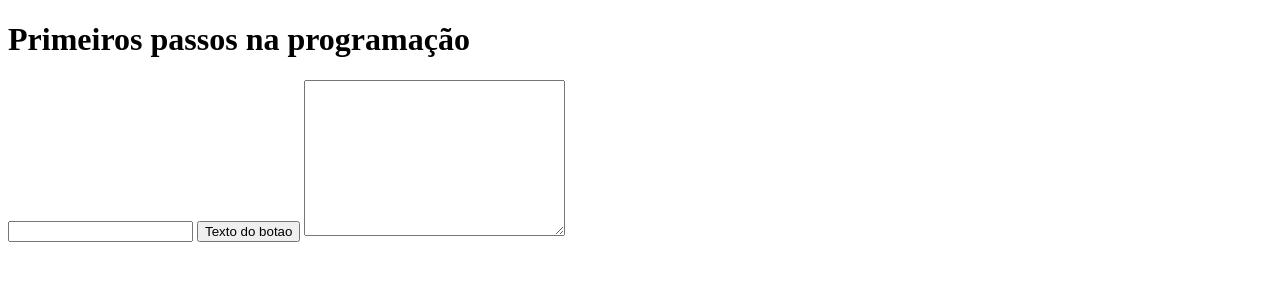
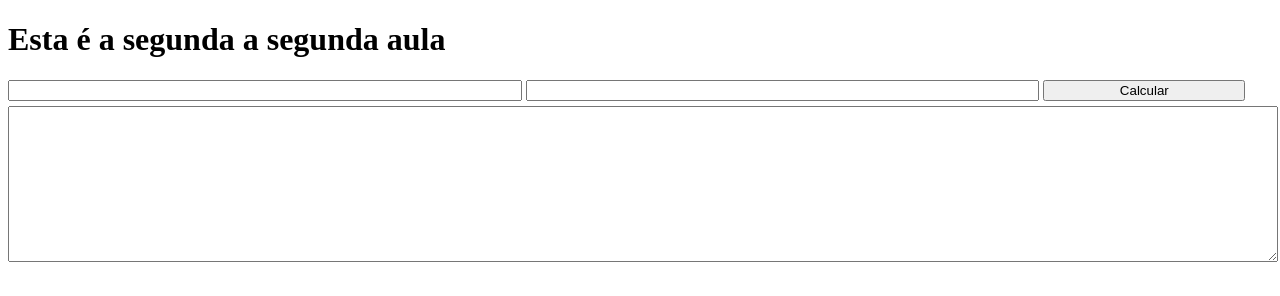
Before and after one commit to marcelocesards/cursoProgramacao, a plain HTML site: page public/index.html in a window 1280 px wide. Drawn offline with Linux system fonts and the light colour scheme.

Commit message:
Iniciando aula de calculos numéricos

```diff
--- /dev/null
+++ b/public/index.css
@@ -0,0 +1,12 @@
+textarea{
+    margin-top:5px;
+    width: 100%;
+}
+
+input {
+    width: 40%;
+}
+
+button {
+    width: 16%;
+}
--- a/public/index.html
+++ b/public/index.html
@@ -2,15 +2,19 @@
 <html lang="en">
 
 <head>
+    <link rel="stylesheet" href="index.css">
     <meta charset="UTF-8">
     <meta name="viewport" content="width=device-width, initial-scale=1.0">
     <title>Document</title>
 </head>
 
 <body>
-    <H1>Primeiros passos na programação</H1>
-    <input type="text" id="inputTexto">
-    <button id="botao">Texto do botao</button>
+    <H1>Esta é a segunda a segunda aula</H1>
+    <div>
+        <input type="text" id="inputTexto">
+        <input type="text" id="inputSegundoValor">
+        <button id="botao">Calcular</button>
+    </div>
     <textarea name="TextAreaResultado" id="textAreaResultado" cols="30" rows="10"></textarea>
     <script src="index.js"></script>
 </body>
--- a/public/index.js
+++ b/public/index.js
@@ -4,9 +4,11 @@ let variavelParaGuardarOBotao = document.getElementById("botao");
 console.log(variavelParaGuardarOBotao);
 let textAreaResultado = document.getElementById("textAreaResultado");
 console.log(textAreaResultado);
+let segundoInput = document.getElementById("inputSegundoValor");
 
 variavelParaGuardarOBotao.addEventListener("click", function(){
     console.log(inputText.value);
-    textAreaResultado.textContent = textAreaResultado.textContent +"\n"+ inputText.value;
+    let resultado = parseFloat(inputText.value) + parseFloat(segundoInput.value);
+    textAreaResultado.textContent = textAreaResultado.textContent  +"\n"+ resultado;
     console.log(1 + 1);
 });
```
